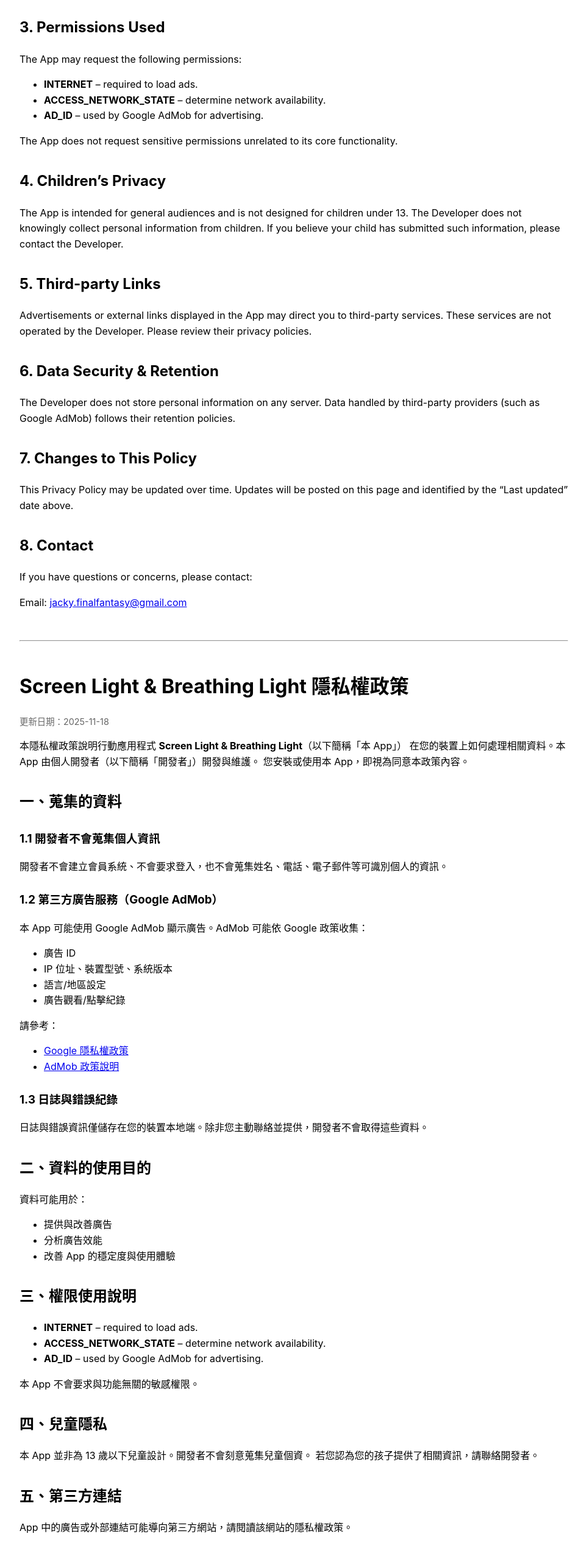
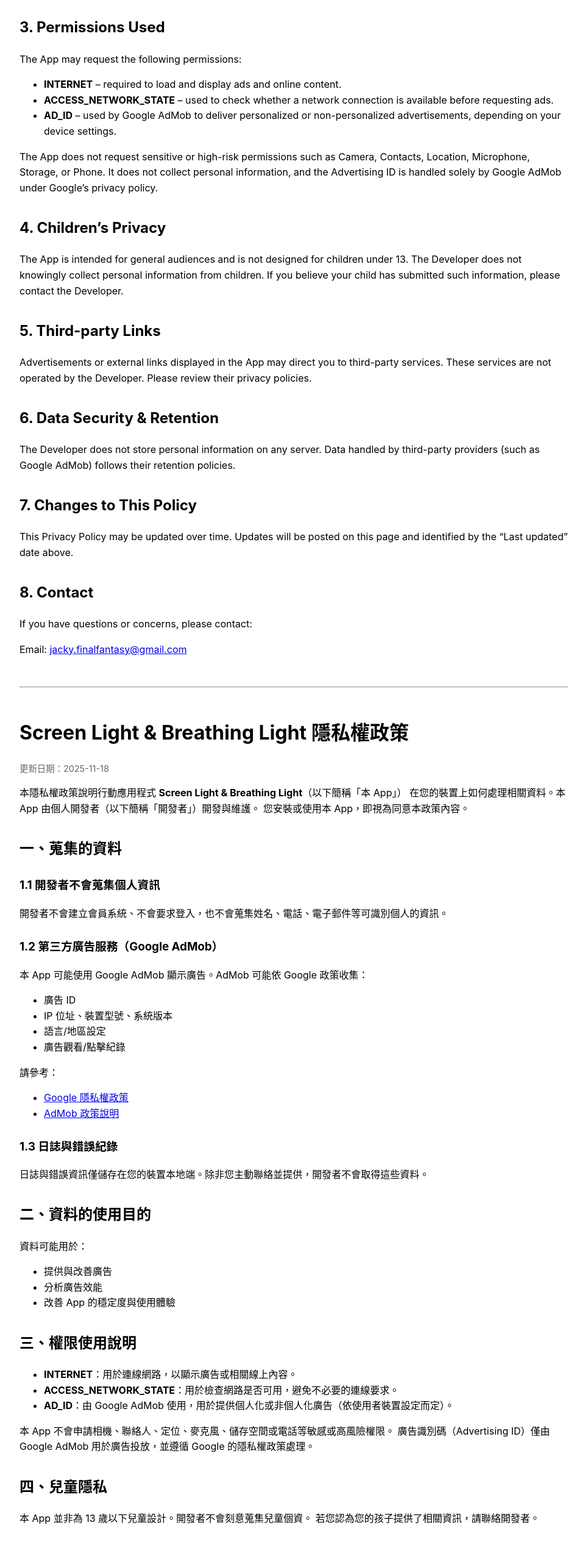
Before and after one commit to JackyFinalFantasy/JackyFinalFantasy.github.io, a plain HTML site: page privacy/android/screen-light.html in a window 1280 px wide. Shown: the part 1160-3694 px from the top of the page at 61% size, without its empty margins (158-1121 px from the left). Drawn offline with Linux system fonts and the light colour scheme.

Commit message:
Update permissions description for clarity and detail

```diff
--- a/privacy/android/screen-light.html
+++ b/privacy/android/screen-light.html
@@ -117,13 +117,14 @@
     <p>The App may request the following permissions:</p>
 
 	<ul>
-        <li><strong>INTERNET</strong> – required to load ads.</li>
-		<li><strong>ACCESS_NETWORK_STATE</strong> – determine network availability.</li>
-		<li><strong>AD_ID</strong> – used by Google AdMob for advertising.</li>
+		<li><strong>INTERNET</strong> – required to load and display ads and online content.</li>
+		<li><strong>ACCESS_NETWORK_STATE</strong> – used to check whether a network connection is available before requesting ads.</li>
+		<li><strong>AD_ID</strong> – used by Google AdMob to deliver personalized or non-personalized advertisements, depending on your device settings.</li>
 	</ul>
 
 	<p>
-        The App does not request sensitive permissions unrelated to its core functionality.
+		The App does not request sensitive or high-risk permissions such as Camera, Contacts, Location, Microphone, Storage, or Phone.
+		It does not collect personal information, and the Advertising ID is handled solely by Google AdMob under Google’s privacy policy.
 	</p>
 </div>
 
@@ -244,11 +245,15 @@
 
 <div class="section">
 	<ul>
-        <li><strong>INTERNET</strong> – required to load ads.</li>
-		<li><strong>ACCESS_NETWORK_STATE</strong> – determine network availability.</li>
-		<li><strong>AD_ID</strong> – used by Google AdMob for advertising.</li>
+		<li><strong>INTERNET</strong>：用於連線網路，以顯示廣告或相關線上內容。</li>
+		<li><strong>ACCESS_NETWORK_STATE</strong>：用於檢查網路是否可用，避免不必要的連線要求。</li>
+		<li><strong>AD_ID</strong>：由 Google AdMob 使用，用於提供個人化或非個人化廣告（依使用者裝置設定而定）。</li>
 	</ul>
-    <p>本 App 不會要求與功能無關的敏感權限。</p>
+
+	<p>
+		本 App 不會申請相機、聯絡人、定位、麥克風、儲存空間或電話等敏感或高風險權限。
+		廣告識別碼（Advertising ID）僅由 Google AdMob 用於廣告投放，並遵循 Google 的隱私權政策處理。
+	</p>
 </div>
 
 <h2>四、兒童隱私</h2>
```
Lines whose indentation alone changed are shown as unchanged.
